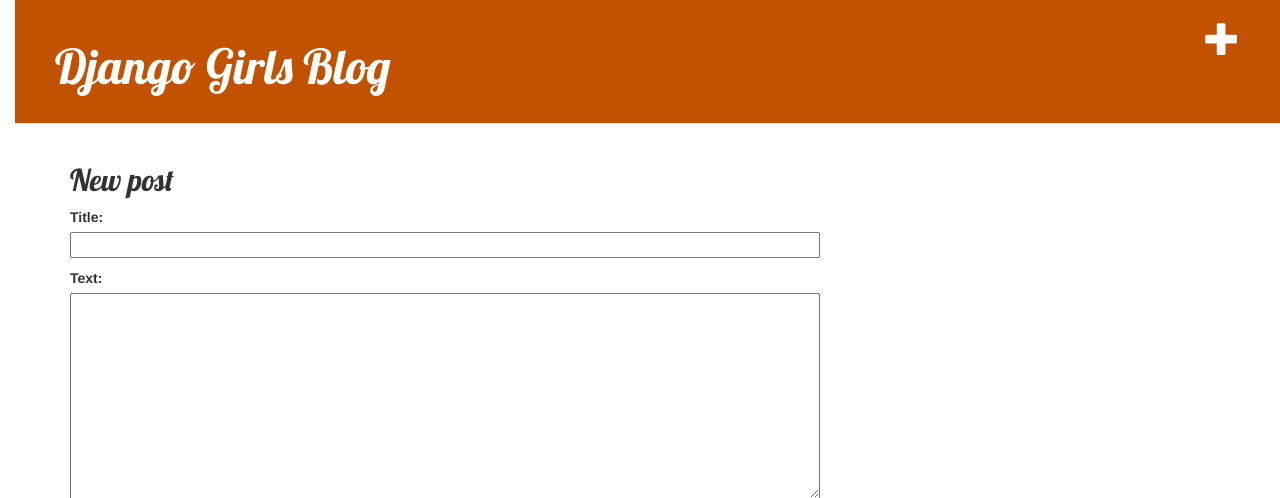
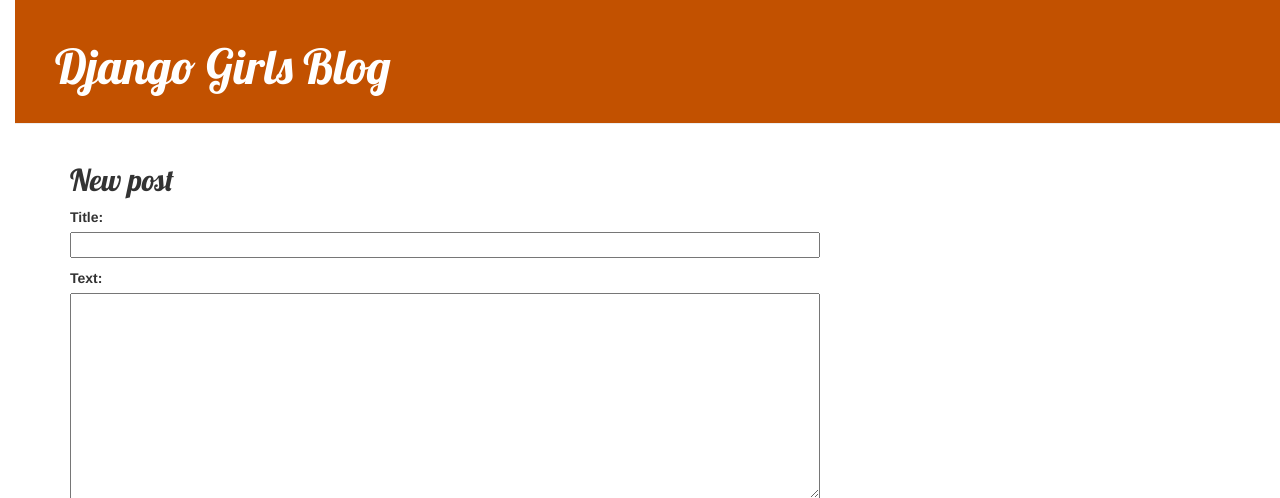
Before and after one commit to YusukeKaneko/Django-first-blog, a Django app: page /post/new/ in a window 1280 px wide. Shown: the top 498 px of the page. Run offline with Django 3.2, Linux system fonts and the light colour scheme; some libraries are stand-ins or nearby versions.

Commit message:
fixed Post button

```diff
--- a/blog/templates/blog/base.html
+++ b/blog/templates/blog/base.html
@@ -10,7 +10,6 @@
 
     <body>
         <div class="page-header">
-            <a href="{% url 'post_new' %}" class="top-menu"><span class="glyphicon glyphicon-plus"></span></a>
             {% if user.is_authenticated %}
                 <a href="{% url 'post_new' %}" class="top-menu"><span class="glyphicon glyphicon-plus"></span></a>
             {% endif %}
```
